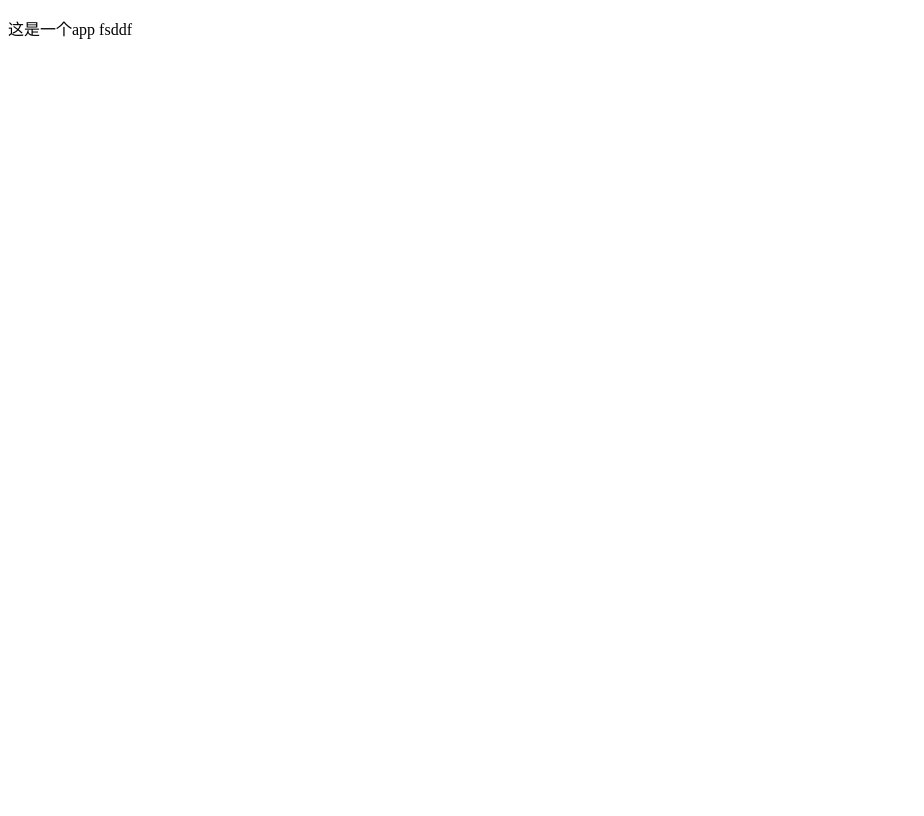
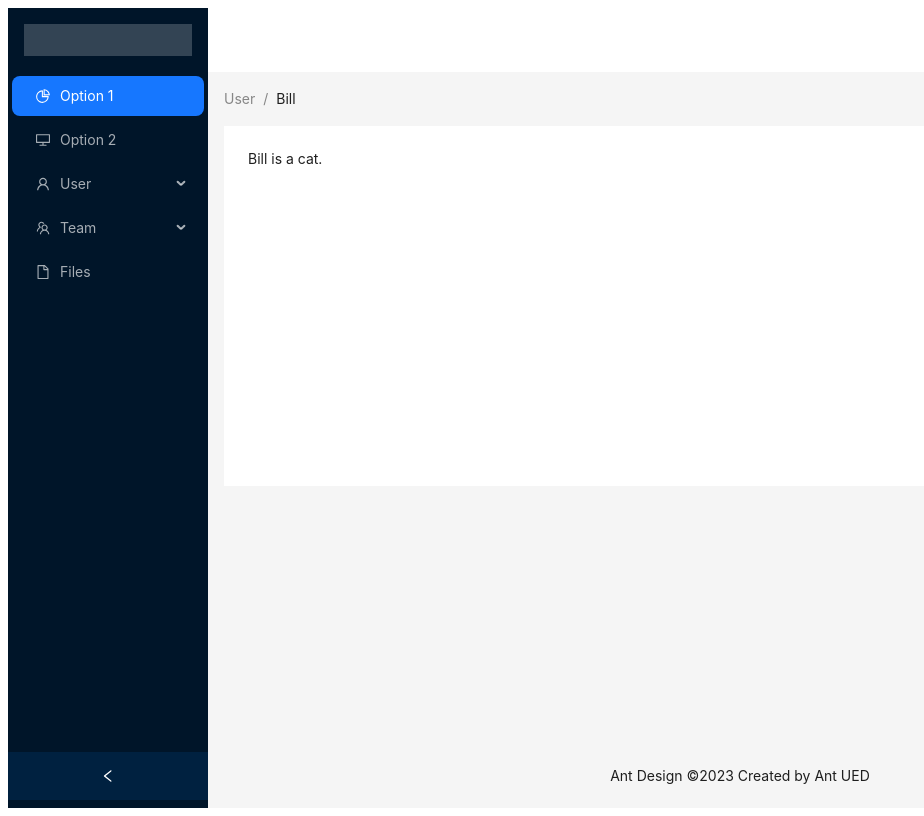
Before and after one commit to luckylark2000/xx-management, a React (Vite) app: page / in a window 1280 px wide. Shown: the whole page, without its empty margins (0-924 px from the left). Built offline with nearby package versions, Linux system fonts and the light colour scheme.

Commit message:
add antd

```diff
--- a/package.json
+++ b/package.json
@@ -4,11 +4,13 @@
   "version": "0.0.0",
   "type": "module",
   "scripts": {
-    "dev": "vite",
+    "dev": "vite --port 3000",
     "build": "tsc && vite build",
     "preview": "vite preview"
   },
   "dependencies": {
+    "@ant-design/icons": "^5.0.1",
+    "antd": "^5.4.0",
     "react": "^18.2.0",
     "react-dom": "^18.2.0",
     "react-redux": "^7.2.8",
--- a/src/App.tsx
+++ /dev/null
@@ -1,13 +0,0 @@
-
-function App() {
-
-  return (
-    <div className="App">
-      <p>这是一个app
-        fsddf
-      </p>
-    </div>
-  )
-}
-
-export default App
--- /dev/null
+++ b/src/components/MainMenu/index.tsx
@@ -0,0 +1,44 @@
+
+import {
+    DesktopOutlined,
+    FileOutlined,
+    PieChartOutlined,
+    TeamOutlined,
+    UserOutlined,
+} from '@ant-design/icons';
+import { Menu, MenuProps } from 'antd';
+
+type MenuItem = Required<MenuProps>['items'][number];
+function getItem(
+    label: React.ReactNode,
+    key: React.Key,
+    icon?: React.ReactNode,
+    children?: MenuItem[],
+): MenuItem {
+    return {
+        key,
+        icon,
+        children,
+        label,
+    } as MenuItem;
+}
+const items: MenuItem[] = [
+    getItem('Option 1', '1', <PieChartOutlined />),
+    getItem('Option 2', '2', <DesktopOutlined />),
+    getItem('User', 'sub1', <UserOutlined />, [
+        getItem('Tom', '3'),
+        getItem('Bill', '4'),
+        getItem('Alex', '5'),
+    ]),
+    getItem('Team', 'sub2', <TeamOutlined />, [getItem('Team 1', '6'), getItem('Team 2', '8')]),
+    getItem('Files', '9', <FileOutlined />),
+];
+
+const MainMenu: React.FC = () => {
+    return (<div>
+
+        <Menu theme="dark" defaultSelectedKeys={['1']} mode="inline" items={items} />
+
+    </div>)
+}
+export default MainMenu
--- a/src/main.tsx
+++ b/src/main.tsx
@@ -1,6 +1,6 @@
 import React from 'react'
 import ReactDOM from 'react-dom/client'
-import App from './App'
+import App from './view/App'
 
 ReactDOM.createRoot(document.getElementById('root') as HTMLElement).render(
   <React.StrictMode>
--- /dev/null
+++ b/src/view/App.tsx
@@ -0,0 +1,43 @@
+import React, { useState } from 'react';
+
+import { Breadcrumb, Layout, Menu, theme } from 'antd';
+import MainMenu from '../components/MainMenu';
+
+const { Header, Content, Footer, Sider } = Layout;
+
+
+
+
+
+
+
+const App: React.FC = () => {
+  const [collapsed, setCollapsed] = useState(false);
+  const {
+    token: { colorBgContainer },
+  } = theme.useToken();
+
+  return (
+    <Layout style={{ minHeight: '100vh' }}>
+      <Sider collapsible collapsed={collapsed} onCollapse={(value) => setCollapsed(value)}>
+        <div style={{ height: 32, margin: 16, background: 'rgba(255, 255, 255, 0.2)' }} />
+        <MainMenu />
+      </Sider>
+      <Layout className="site-layout">
+        <Header style={{ padding: 0, background: colorBgContainer }} />
+        <Content style={{ margin: '0 16px' }}>
+          <Breadcrumb style={{ margin: '16px 0' }}>
+            <Breadcrumb.Item>User</Breadcrumb.Item>
+            <Breadcrumb.Item>Bill</Breadcrumb.Item>
+          </Breadcrumb>
+          <div style={{ padding: 24, minHeight: 360, background: colorBgContainer }}>
+            Bill is a cat.
+          </div>
+        </Content>
+        <Footer style={{ textAlign: 'center' }}>Ant Design ©2023 Created by Ant UED</Footer>
+      </Layout>
+    </Layout>
+  );
+};
+
+export default App;
```
Also changed, not shown: 1 other file (tests, documents, lock files or other folders).
